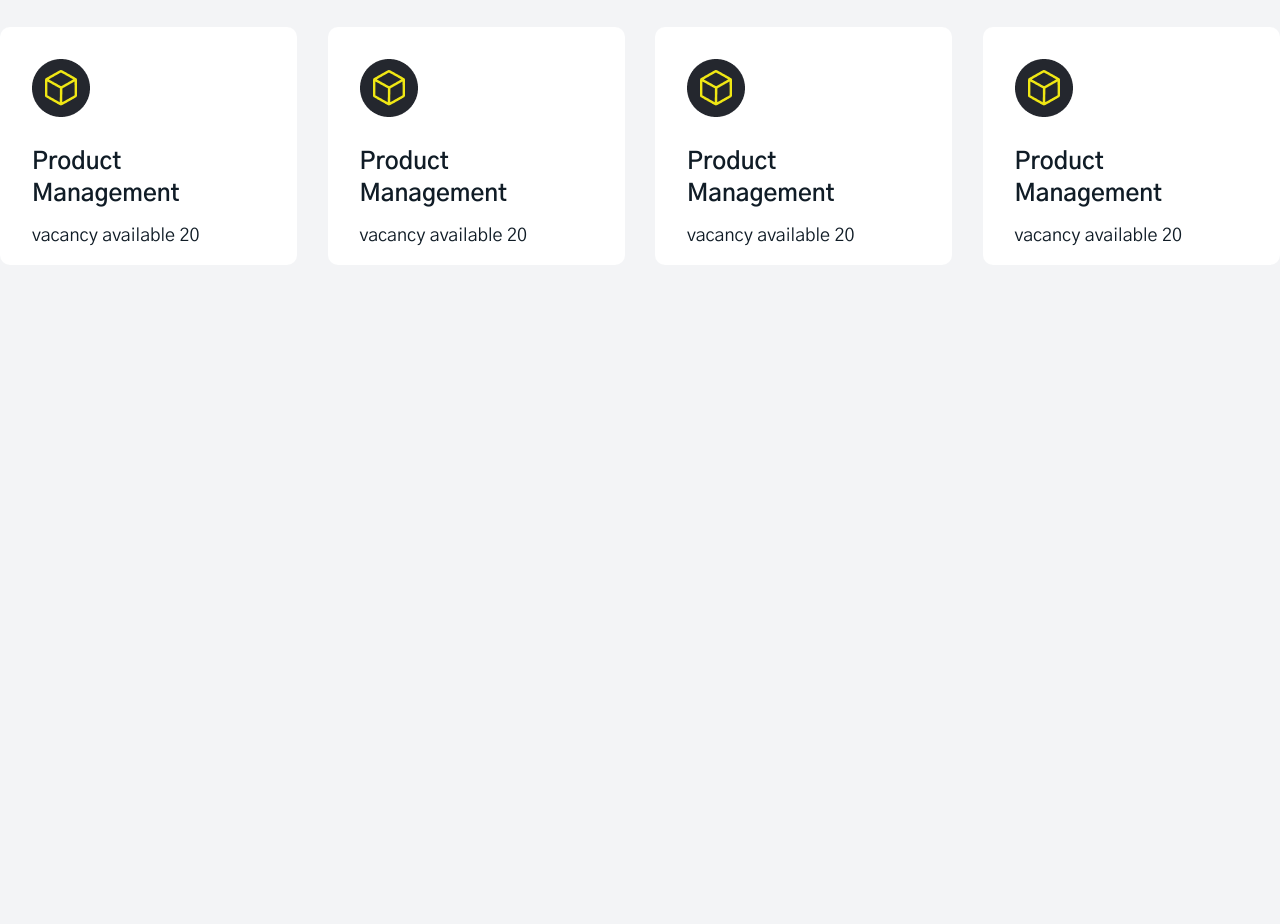
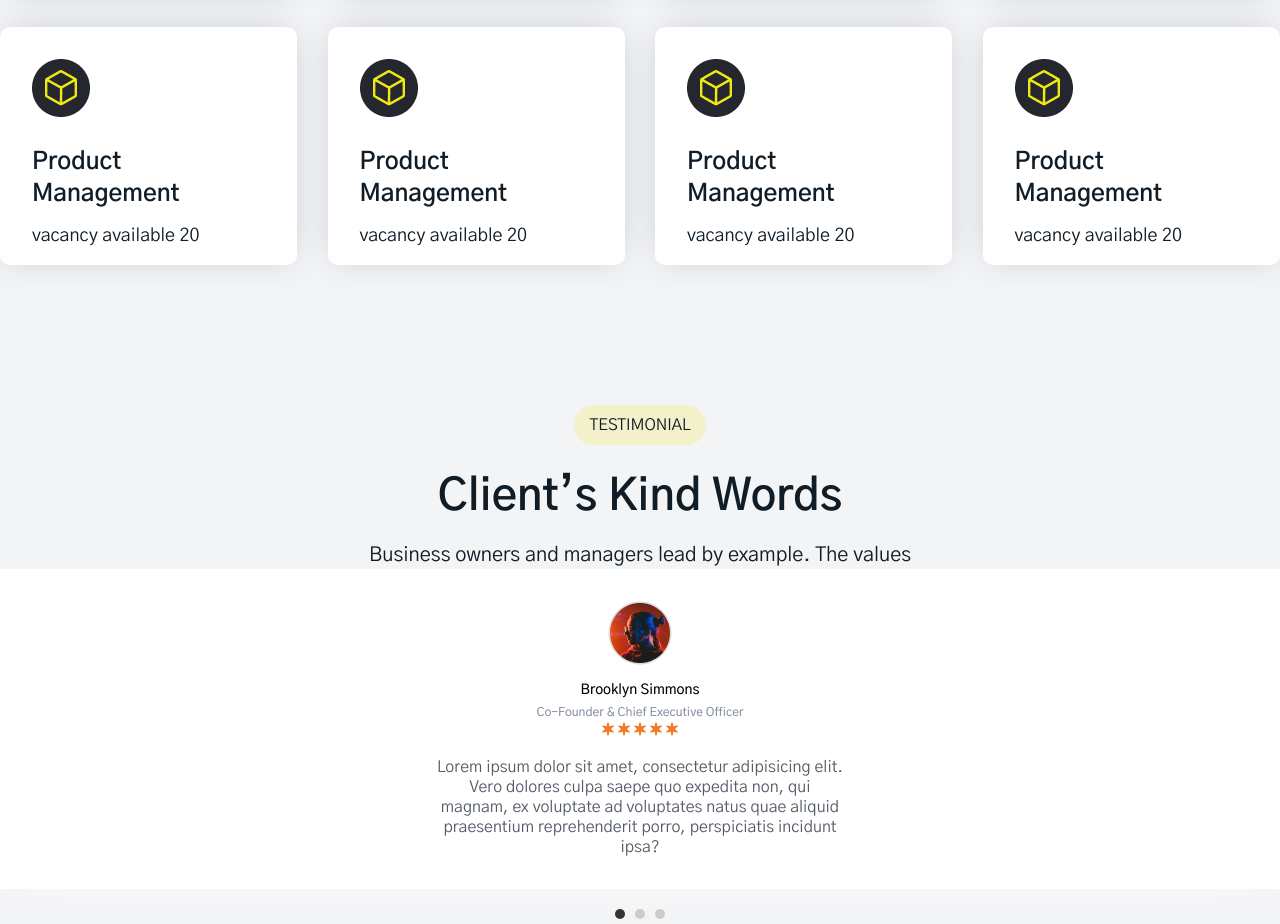
Before and after one commit to VadyaProxima/Rise, a website built with Vite: page src/index.html in a window 1280 px wide. Shown: the part 2199-3123 px from the top of the page. Before the commit the page ends 2464 px from the top, so only its background shows below. Built offline with nearby package versions, Linux system fonts and the light colour scheme.

Commit message:
adskiy slider

```diff
--- a/main.js
+++ /dev/null
@@ -1 +0,0 @@
-console.log(10+20)
--- a/src/index.html
+++ b/src/index.html
@@ -8,6 +8,7 @@
   <link rel="stylesheet" href="style.scss">
   <link rel="stylesheet" href="https://cdn.jsdelivr.net/npm/@fancyapps/ui/dist/fancybox.css" />
   <script src="https://cdn.jsdelivr.net/npm/@fancyapps/ui/dist/fancybox.umd.js"></script>
+  <script src="main.js"></script>
 </head>
 
 <body>
@@ -108,45 +109,104 @@
       <div class="services__heading">
         <span> our searvices </span>
         <h2>What Creative Design We Offer</h2>
-        <p>Business owners and managers lead by example. The values and work ethic displayed by a company's decision makers have a direct <br>...</p>
+        <p>Business owners and managers lead by example. The values and work ethic displayed by a company's decision
+          makers have a direct <br>...</p>
       </div>
       <ul class="services__grid">
         <li>
-          <img src="public/cube.png" alt="">
+          <img src="/cube.png" alt="">
           <h3>Product Management</h3>
           <p>vacancy available 20</p>
         </li>
         <li>
-          <img src="public/cube.png" alt="">
+          <img src="/cube.png" alt="">
           <h3>Product Management</h3>
           <p>vacancy available 20</p>
-        </li> <li>
-          <img src="public/cube.png" alt="">
+        </li>
+        <li>
+          <img src="/cube.png" alt="">
           <h3>Product Management</h3>
           <p>vacancy available 20</p>
-        </li> <li>
-          <img src="public/cube.png" alt="">
+        </li>
+        <li>
+          <img src="/cube.png" alt="">
           <h3>Product Management</h3>
           <p>vacancy available 20</p>
-        </li> <li>
-          <img src="public/cube.png" alt="">
+        </li>
+        <li>
+          <img src="/cube.png" alt="">
           <h3>Product Management</h3>
           <p>vacancy available 20</p>
-        </li> <li>
-          <img src="public/cube.png" alt="">
+        </li>
+        <li>
+          <img src="/cube.png" alt="">
           <h3>Product Management</h3>
           <p>vacancy available 20</p>
-        </li> <li>
-          <img src="public/cube.png" alt="">
+        </li>
+        <li>
+          <img src="/cube.png" alt="">
           <h3>Product Management</h3>
           <p>vacancy available 20</p>
-        </li> <li>
-          <img src="public/cube.png" alt="">
+        </li>
+        <li>
+          <img src="/cube.png" alt="">
           <h3>Product Management</h3>
           <p>vacancy available 20</p>
         </li>
       </ul>
     </section>
+
+    <section class="testimonials">
+      <div class="testimonials__heading">
+        <span>TESTIMONIAL </span>
+        <h2 style="margin: 24px 0px 16px 0px;">Client’s kind Words</h2>
+        <p>Business owners and managers lead by example. The values </p>
+      </div>
+
+      <div class="slider">
+        <!-- <button class="slider__button slider__button--prev">&lt;</button> -->
+        <ul class="testimonials__list">
+          <li>
+            <img style="margin-bottom: 16px;" src="public/user-icon.png" alt="">
+            <h5>Brooklyn Simmons</h5>
+            <p>Co-Founder & Chief Executive Officer</p>
+            <img style="margin-bottom: 20px;" src="public/stars.png" alt="">
+            <span>Lorem ipsum dolor sit amet, consectetur adipisicing elit. Vero dolores culpa saepe quo expedita non,
+              qui magnam, ex voluptate ad voluptates natus quae aliquid praesentium reprehenderit porro, perspiciatis
+              incidunt ipsa?</span>
+          </li>
+          <li>
+            <img style="margin-bottom: 16px;" src="public/user-icon.png" alt="">
+            <h5>Brooklyn Simmons</h5>
+            <p>Co-Founder & Chief Executive Officer</p>
+            <img style="margin-bottom: 20px;" src="public/stars.png" alt="">
+            <span>Lorem ipsum dolor sit amet, consectetur adipisicing elit. Vero dolores culpa saepe quo expedita non,
+              qui magnam, ex voluptate ad voluptates natus quae aliquid praesentium reprehenderit porro, perspiciatis
+              incidunt ipsa?</span>
+          </li>
+          <li>
+            <img style="margin-bottom: 16px;" src="public/user-icon.png" alt="">
+            <h5>Brooklyn Simmons</h5>
+            <p>Co-Founder & Chief Executive Officer</p>
+            <img style="margin-bottom: 20px;" src="public/stars.png" alt="">
+            <span>Lorem ipsum dolor sit amet, consectetur adipisicing elit. Vero dolores culpa saepe quo expedita non,
+              qui magnam, ex voluptate ad voluptates natus quae aliquid praesentium reprehenderit porro, perspiciatis
+              incidunt ipsa?</span>
+          </li>
+        </ul>
+
+        <div class="slider__dots"></div>
+         <!-- <button class="slider__button slider__button--next">&gt;</button> -->
+      </div>
+
+
+
+
+
+
+
+
+    </section>
   </main>
 </body>
 
--- /dev/null
+++ b/src/main.js
@@ -0,0 +1,40 @@
+document.addEventListener('DOMContentLoaded', () => {
+  const sliderList = document.querySelector('.testimonials__list');
+  const slides = Array.from(sliderList.children);
+  const prevButton = document.querySelector('.slider__button--prev');
+  const nextButton = document.querySelector('.slider__button--next');
+  const dotsContainer = document.querySelector('.slider__dots');
+
+  let currentIndex = 0;
+
+  // Create dots
+  slides.forEach((_, index) => {
+      const dot = document.createElement('span');
+      dot.classList.add('dot');
+      if (index === 0) dot.classList.add('active');
+      dot.addEventListener('click', () => goToSlide(index));
+      dotsContainer.appendChild(dot);
+  });
+
+  const updateDots = index => {
+      dotsContainer.querySelectorAll('span').forEach((dot, idx) => {
+          dot.classList.toggle('active', idx === index);
+      });
+  };
+
+  const goToSlide = index => {
+      currentIndex = index;
+      sliderList.style.transform = `translateX(-${100 * index}%)`;
+      updateDots(index);
+  };
+
+  prevButton.addEventListener('click', () => {
+      currentIndex = (currentIndex === 0) ? slides.length - 1 : currentIndex - 1;
+      goToSlide(currentIndex);
+  });
+
+  nextButton.addEventListener('click', () => {
+      currentIndex = (currentIndex === slides.length - 1) ? 0 : currentIndex + 1;
+      goToSlide(currentIndex);
+  });
+});
--- a/src/reset.scss
+++ b/src/reset.scss
@@ -18,7 +18,7 @@ ul,
 li,
 h1,
 h2,
-h3,
+h3, h5,
 p,
 fieldset {
 	padding: 0;
--- a/src/style.scss
+++ b/src/style.scss
@@ -212,6 +212,7 @@ button:hover {
 		grid-template-columns: repeat(4, 1fr);
 		grid-template-rows: repeat(2, 1fr);
 		gap: 30px;
+
 		li {
 			padding: 32px;
 			width: fit-content;
@@ -220,6 +221,9 @@ button:hover {
 			border-radius: 10px;
 			width: 233px;
 			height: 174px;
+			-webkit-box-shadow: 0px -1px 34px -9px rgba(34, 60, 80, 0.29);
+			-moz-box-shadow: 0px -1px 34px -9px rgba(34, 60, 80, 0.29);
+			box-shadow: 0px -1px 34px -9px rgba(34, 60, 80, 0.29);
 			h3 {
 				@include h3;
 				max-width: 181px;
@@ -232,3 +236,127 @@ button:hover {
 		}
 	}
 }
+
+.testimonials {
+	margin-top: 140px;
+
+	&__heading {
+		display: flex;
+		flex-direction: column;
+		align-items: center;
+		max-width: 664px;
+		margin: auto;
+
+		span {
+			padding: 10px 16px;
+			background-color: rgba(240, 231, 20, 0.2);
+			border-radius: 12321px;
+			text-transform: uppercase;
+			text-align: center;
+		}
+		p {
+			text-align: center;
+		}
+		h2 {
+			@include h2;
+			text-transform: capitalize;
+			text-align: center;
+			margin-bottom: 16px;
+			margin-top: 24px;
+		}
+	}
+
+
+}
+
+
+.slider {
+	position: relative;
+	width: 100%;
+	overflow: hidden;
+
+	.testimonials__list {
+	  display: flex;
+	  transition: transform 0.5s ease-in-out;
+	  padding: 0;
+	  margin: 0;
+	  list-style: none;
+
+	  li {
+		min-width: 100%;
+		box-sizing: border-box;
+		max-width: 568px;
+		padding: 32px 60px;
+		background-color: white;
+		display: flex;
+		flex-direction: column;
+		align-items: center;
+		box-shadow: 0px -1px 34px -9px rgb(255, 255, 255);
+
+		flex: 0 0 80%;
+		max-width: 568px;
+
+
+		h5 {
+		  font-size: 14px;
+		  font-weight: 500;
+		  color: rgba(0, 0, 0, 1);
+		  margin-bottom: 4px;
+		}
+
+		p {
+		  color: rgba(135, 145, 160, 1);
+		  font-size: 12px;
+		  font-weight: 500;
+		  line-height: 18px;
+		  text-align: center;
+		  max-width: 409px;
+		}
+
+		span {
+		  color: rgba(85, 92, 104, 1);
+		  text-align: center;
+		  max-width: 409px;
+		}
+	  }
+	}
+
+	.slider__button {
+		position: absolute;
+		top: 50%;
+		transform: translateY(-50%);
+		background-color: transparent;
+		border: none;
+		font-size: 24px;
+		cursor: pointer;
+		z-index: 10;
+
+		&--prev {
+		  left: -30px;
+		}
+
+		&--next {
+		  right: -30px;
+		}
+	  }
+
+	.slider__dots {
+	  text-align: center;
+	  margin-top: 15px;
+
+	  span {
+		display: inline-block;
+		width: 10px;
+		height: 10px;
+		margin: 0 5px;
+		background-color: #ccc;
+		border: none;
+		border-radius: 50%;
+		cursor: pointer;
+
+		&.active {
+		  background-color: #333;
+		}
+	  }
+	}
+  }
```
Also changed, not shown: src/public/stars.png (added), src/public/user-icon.png (added).
